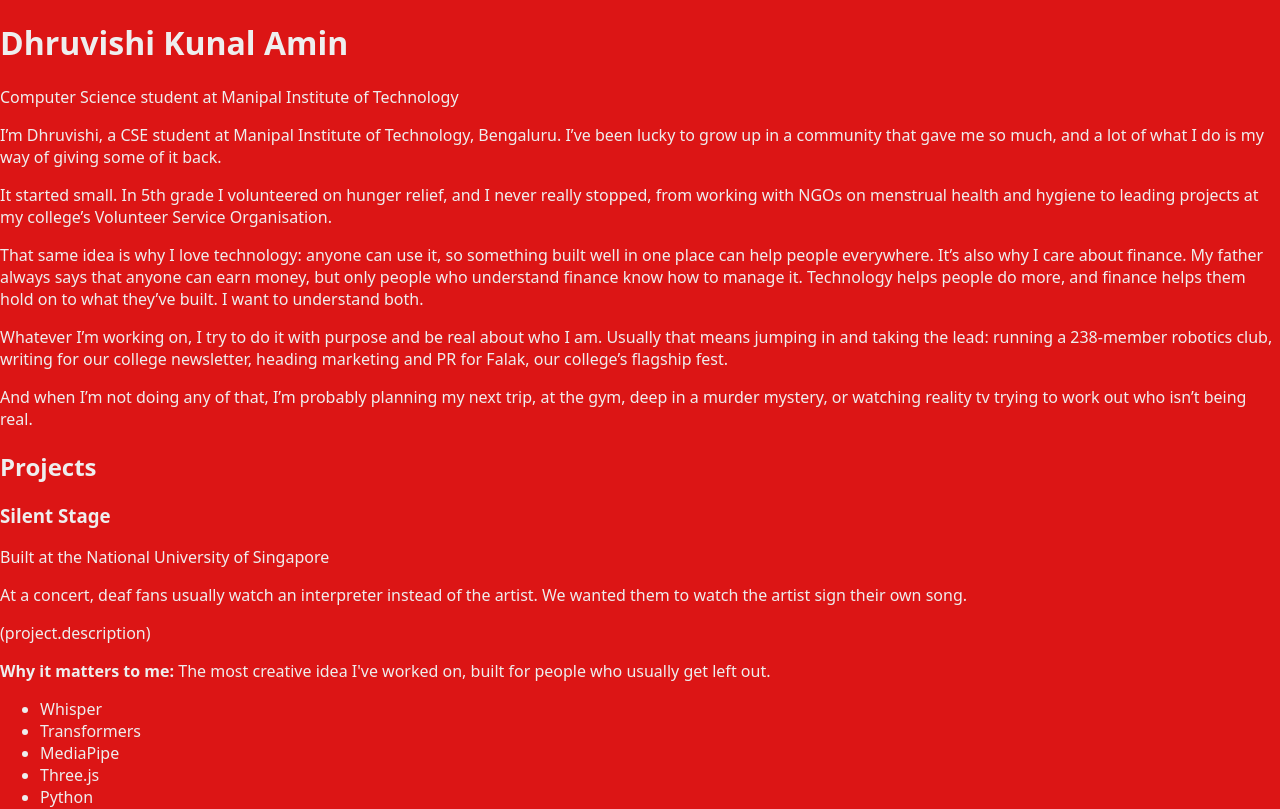
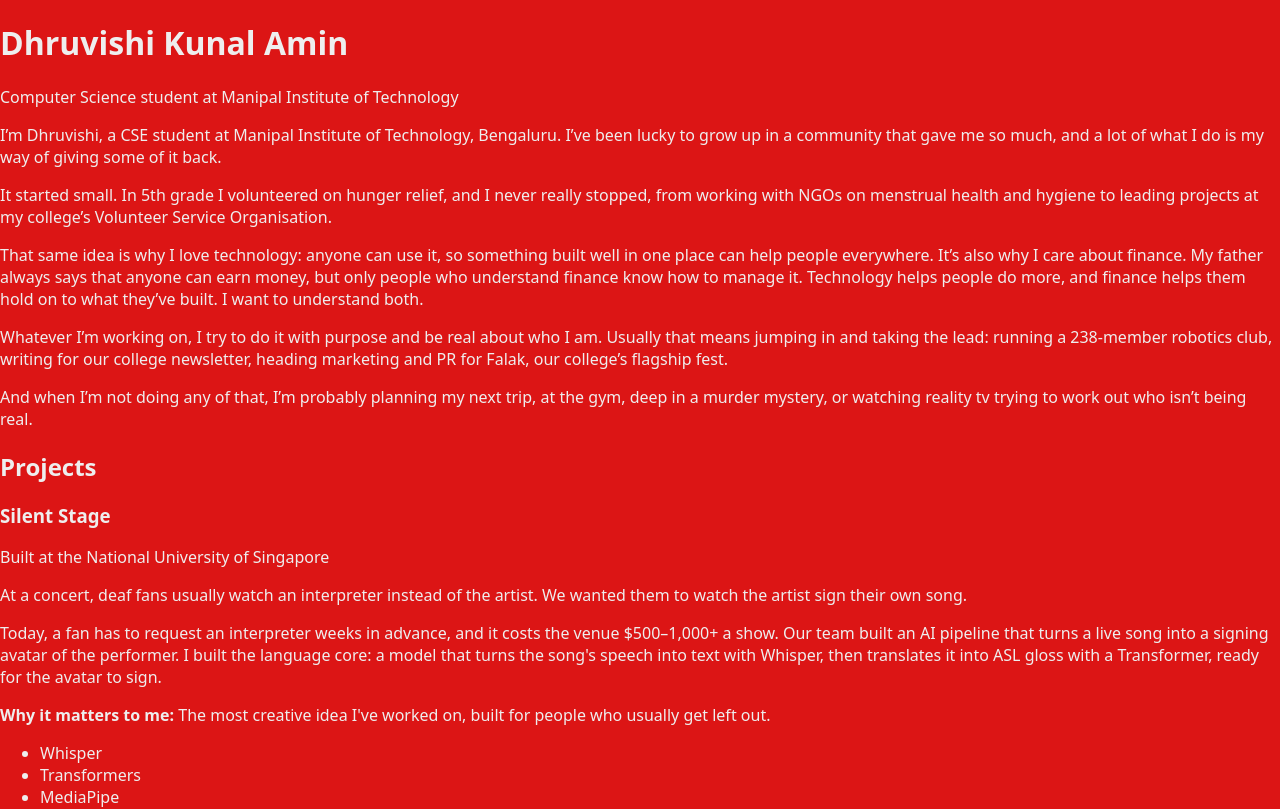
Before and after one commit to dhruvishi/portfolio, a Next.js app: page / in a window 1280 px wide. Shown: the top 809 px of the page. Built offline with nearby package versions, Linux system fonts and the light colour scheme.

Commit message:
Update page.tsx

```diff
--- a/app/page.tsx
+++ b/app/page.tsx
@@ -19,7 +19,7 @@ export default function Home() {
               <p>{project.context}</p>
               {project.badge && <p>🏆 {project.badge}</p>}
               <p>{project.hook}</p>
-              <p>(project.description)</p>
+              <p>{project.description}</p>
               {project.reflection && (
                 <p>
                   <strong>{project.reflection.label}:</strong> {project.reflection.text}
```
